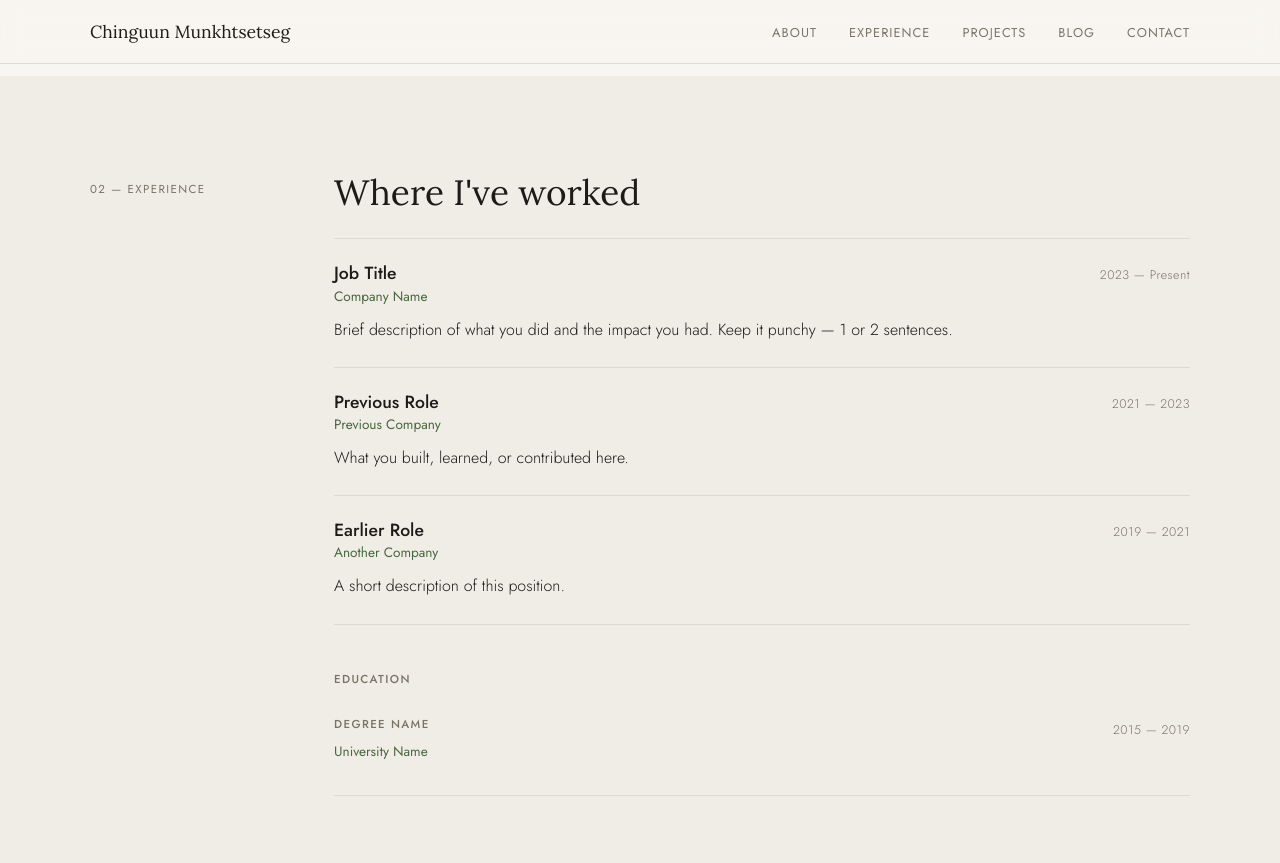
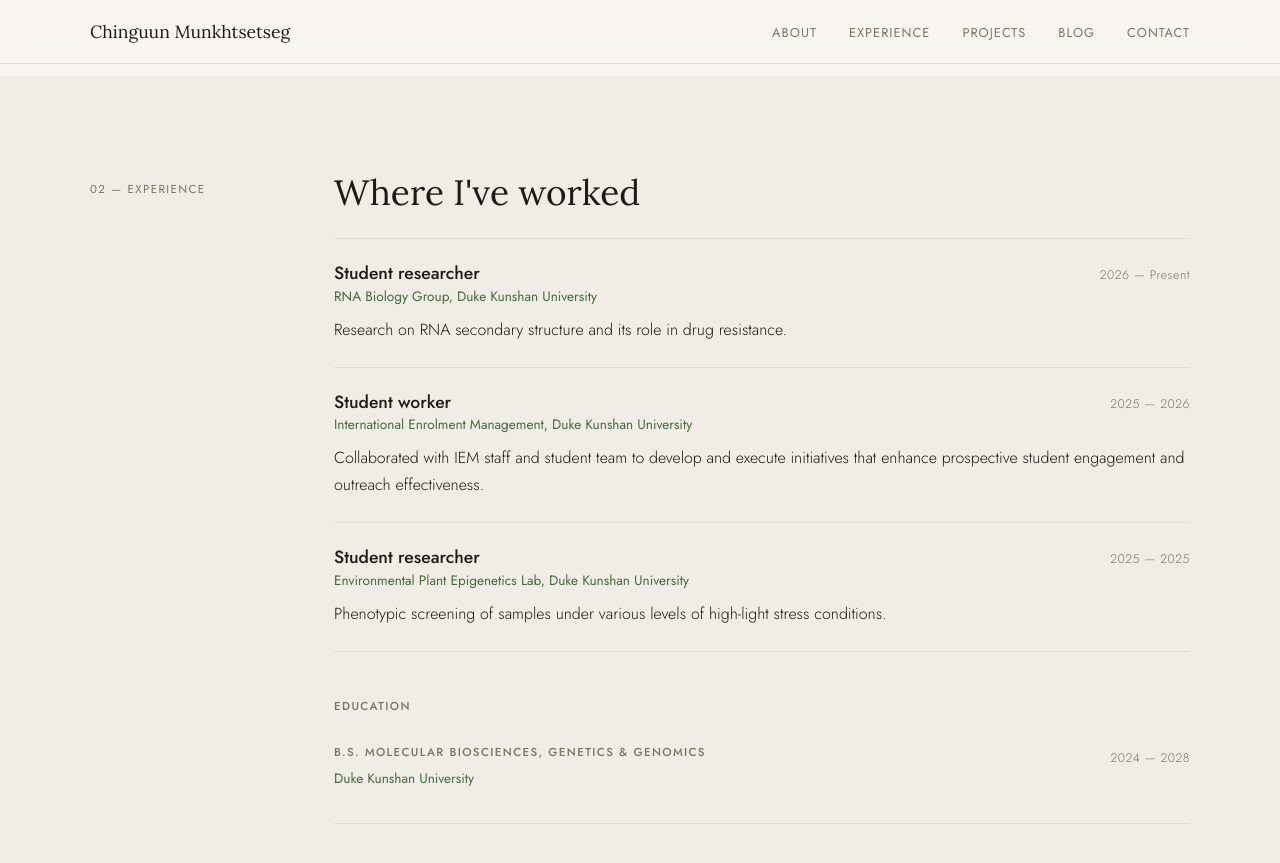
Before and after one commit to chinguunxo/chinguunxo.github.io, a Jekyll site: the page built from index.html, in a window 1280 px wide and 900 px high, scrolled down 1389 px. Shown: the top 863 px of the window. Built offline with Jekyll 4.4.1, drawn with Linux system fonts in a browser that asks for light colours.

Commit message:
Update timeline with new roles and descriptions

```diff
--- a/index.html
+++ b/index.html
@@ -19,7 +19,6 @@ title: Home
       <img src="/face.jpg" alt="Portrait of {{ site.author.name }}" />
     </div>
   </div>
-  <div class="hero-scroll-hint">scroll ↓</div>
 </section>
 
 <!-- ═══════════ ABOUT ═══════════ -->
@@ -58,34 +57,34 @@ title: Home
         <div class="timeline-item">
           <div class="timeline-header">
             <div>
-              <h3>Job Title</h3>
-              <p class="timeline-org">Company Name</p>
+              <h3>Student researcher</h3>
+              <p class="timeline-org">RNA Biology Group, Duke Kunshan University</p>
             </div>
-            <span class="timeline-date">2023 — Present</span>
+            <span class="timeline-date">2026 — Present</span>
           </div>
-          <p>Brief description of what you did and the impact you had. Keep it punchy — 1 or 2 sentences.</p>
+          <p>Research on RNA secondary structure and its role in drug resistance.</p>
         </div>
 
         <div class="timeline-item">
           <div class="timeline-header">
             <div>
-              <h3>Previous Role</h3>
-              <p class="timeline-org">Previous Company</p>
+              <h3>Student worker</h3>
+              <p class="timeline-org">International Enrolment Management, Duke Kunshan University</p>
             </div>
-            <span class="timeline-date">2021 — 2023</span>
+            <span class="timeline-date">2025 — 2026</span>
           </div>
-          <p>What you built, learned, or contributed here.</p>
+          <p>Collaborated with IEM staff and student team to develop and execute initiatives that enhance prospective student engagement and outreach effectiveness.</p>
         </div>
 
         <div class="timeline-item">
           <div class="timeline-header">
             <div>
-              <h3>Earlier Role</h3>
-              <p class="timeline-org">Another Company</p>
+              <h3>Student researcher</h3>
+              <p class="timeline-org">Environmental Plant Epigenetics Lab, Duke Kunshan University</p>
             </div>
-            <span class="timeline-date">2019 — 2021</span>
+            <span class="timeline-date">2025 — 2025</span>
           </div>
-          <p>A short description of this position.</p>
+          <p>Phenotypic screening of samples under various levels of high-light stress conditions.</p>
         </div>
       </div>
 
@@ -94,10 +93,10 @@ title: Home
         <div class="timeline-item">
           <div class="timeline-header">
             <div>
-              <h3>Degree Name</h3>
-              <p class="timeline-org">University Name</p>
+              <h3>B.S. Molecular Biosciences, Genetics & Genomics</h3>
+              <p class="timeline-org">Duke Kunshan University</p>
             </div>
-            <span class="timeline-date">2015 — 2019</span>
+            <span class="timeline-date">2024 — 2028</span>
           </div>
         </div>
       </div>
```
